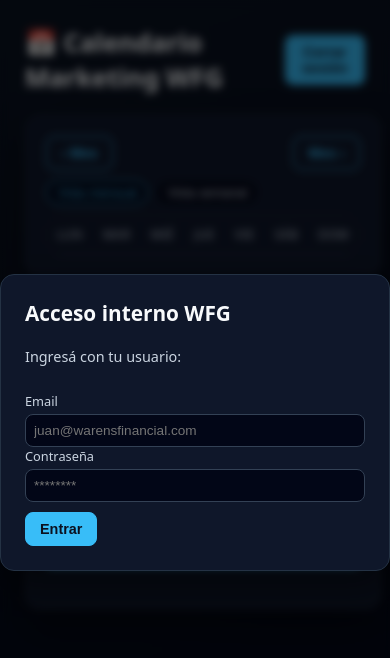
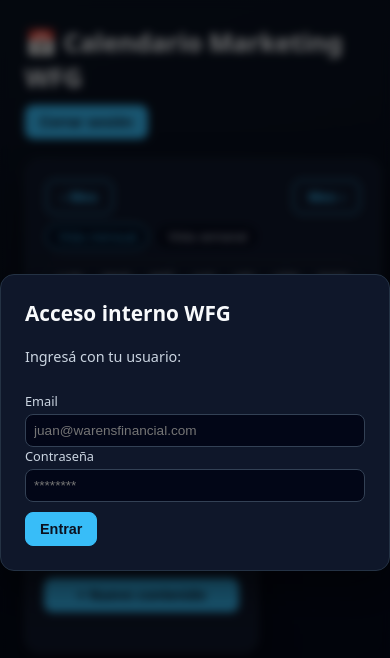
Before and after one commit to juanignaciozaffalon-ops/calendario-wfg-supabase, a website: page public/index.html in a window 390 px wide. Drawn offline with Linux system fonts and the light colour scheme.

```diff
--- a/public/index.html
+++ b/public/index.html
@@ -141,7 +141,7 @@
        APP
     ========================== */
     .app {
-      max-width: 1300px;
+      max-width: 1400px;
       margin: 0 auto;
       padding: 25px;
       display: flex;
@@ -154,6 +154,7 @@
       justify-content: space-between;
       align-items: center;
       gap: 10px;
+      flex-wrap: wrap;
     }
 
     .app-title {
@@ -161,22 +162,19 @@
       font-weight: bold;
     }
 
+    /* ==========================
+       LAYOUT CALENDARIO + PANEL
+       (FLEX EN LUGAR DE GRID)
+    ========================== */
     .calendar-container {
-      display: grid;
-      grid-template-columns: 2fr 1.2fr;
+      display: flex;
+      align-items: flex-start;
       gap: 20px;
     }
 
-    @media (max-width: 900px) {
-      .calendar-container {
-        grid-template-columns: 1fr;
-      }
-    }
-
-    /* ==========================
-       CALENDARIO
-    ========================== */
     .calendar {
+      flex: 1 1 auto;
+      min-width: 0;
       background: #0f172a;
       border: 1px solid var(--border);
       padding: 20px;
@@ -184,6 +182,32 @@
       box-shadow: var(--shadow);
     }
 
+    .side-panel {
+      flex: 0 0 340px;          /* ancho fijo cómodo */
+      max-width: 340px;
+      background: #0f172a;
+      border: 1px solid var(--border);
+      border-radius: var(--radius);
+      padding: 18px;
+      box-shadow: var(--shadow);
+      display: flex;
+      flex-direction: column;
+      gap: 10px;
+    }
+
+    @media (max-width: 1100px) {
+      .calendar-container {
+        flex-direction: column;
+      }
+      .side-panel {
+        flex: 1 1 auto;
+        max-width: 100%;
+      }
+    }
+
+    /* ==========================
+       CONTROLES CALENDARIO
+    ========================== */
     .calendar-controls {
       display: flex;
       justify-content: space-between;
@@ -302,9 +326,7 @@
       border-left-color: #eab308;
     }
 
-    /* ==========================
-       VISTA SEMANAL
-    ========================== */
+    /* VISTA SEMANAL */
     .week-grid {
       display: grid;
       grid-template-columns: repeat(7, 1fr);
@@ -334,20 +356,7 @@
       gap: 4px;
     }
 
-    /* ==========================
-       PANEL DERECHO
-    ========================== */
-    .side-panel {
-      background: #0f172a;
-      border: 1px solid var(--border);
-      border-radius: var(--radius);
-      padding: 18px;
-      box-shadow: var(--shadow);
-      display: flex;
-      flex-direction: column;
-      gap: 10px;
-    }
-
+    /* PANEL DERECHO INTERIOR */
     .filters {
       margin: 8px 0 10px;
       display: flex;
@@ -409,9 +418,7 @@
       color: #fef9c3;
     }
 
-    /* ==========================
-       MODAL
-    ========================== */
+    /* MODAL */
     .modal-backdrop {
       display: none;
       position: fixed;
@@ -449,9 +456,7 @@
 
 <body>
 
-<!-- =========================================
-     LOGIN
-========================================= -->
+<!-- LOGIN -->
 <div class="login-overlay" id="login-overlay">
   <div class="login-card">
     <div class="login-title">Acceso interno WFG</div>
@@ -475,17 +480,10 @@
   </div>
 </div>
 
-
-<!-- =========================================
-     APP UI
-========================================= -->
 <div class="app">
   <div class="app-header">
     <div class="app-title">📅 Calendario Marketing WFG</div>
-
-    <div>
-      <button class="btn" id="logout-btn">Cerrar sesión</button>
-    </div>
+    <button class="btn" id="logout-btn">Cerrar sesión</button>
   </div>
 
   <div class="calendar-container">
@@ -557,10 +555,7 @@
   </div>
 </div>
 
-
-<!-- =========================================
-     MODAL EVENTO
-========================================= -->
+<!-- MODAL -->
 <div class="modal-backdrop" id="modal-backdrop">
   <div class="modal">
     <div class="modal-title" id="modal-title">Nuevo evento</div>
@@ -612,10 +607,6 @@
   </div>
 </div>
 
-
-<!-- =========================================
-     JS APP
-========================================= -->
 <script>
 const API_BASE = "/api";
 
@@ -637,7 +628,7 @@
 
 let draggedEventId = null;
 
-/* ========== LOGIN ========== */
+/* ===== LOGIN ===== */
 const loginOverlay = document.getElementById("login-overlay");
 const loginForm = document.getElementById("login-form");
 const loginError = document.getElementById("login-error");
@@ -680,14 +671,14 @@
   location.reload();
 });
 
-/* ========== HELPERS ========== */
+/* ===== HELPERS ===== */
 function formatDateKey(date) {
   return `${date.getFullYear()}-${String(date.getMonth()+1).padStart(2,"0")}-${String(date.getDate()).padStart(2,"0")}`;
 }
 
 function evTimeToInput(t) {
   if (!t) return "";
-  return t.slice(0, 5); // "09:00:00" → "09:00"
+  return t.slice(0, 5);
 }
 
 function matchesFilters(ev) {
@@ -720,7 +711,7 @@
   return d;
 }
 
-/* ========== CALENDARIO BASE ========== */
+/* ===== CALENDARIO BASE ===== */
 function initCalendar() {
   const now = new Date();
   state.currentMonth = new Date(now.getFullYear(), now.getMonth(), 1);
@@ -932,7 +923,7 @@
   }
 }
 
-/* ========== PANEL DERECHO ========== */
+/* ===== PANEL DERECHO ===== */
 function renderSidePanel() {
   if (!state.selectedDate) return;
 
@@ -968,28 +959,24 @@
     const actions = document.createElement("div");
     actions.className = "event-actions";
 
-    // Botón marcar posteado / pendiente
     const postedBtn = document.createElement("button");
     postedBtn.className = "btn-posted btn";
     postedBtn.textContent = ev.posted ? "✓ Posteado" : "✓ Marcar posteado";
     postedBtn.onclick = () => togglePosted(ev.id);
     actions.appendChild(postedBtn);
 
-    // Duplicar
     const dupBtn = document.createElement("button");
     dupBtn.className = "btn-secondary btn";
     dupBtn.textContent = "Duplicar";
     dupBtn.onclick = () => duplicateEvent(ev);
     actions.appendChild(dupBtn);
 
-    // Edit
     const editBtn = document.createElement("button");
     editBtn.className = "btn-secondary btn";
     editBtn.textContent = "Editar";
     editBtn.onclick = () => openModal(key, ev);
     actions.appendChild(editBtn);
 
-    // Delete solo admin
     if (state.user && state.user.role === "admin") {
       const delBtn = document.createElement("button");
       delBtn.className = "btn-danger btn";
@@ -1003,7 +990,7 @@
   }
 }
 
-/* ========== MODAL & CRUD ========== */
+/* ===== MODAL & CRUD ===== */
 const modalBackdrop = document.getElementById("modal-backdrop");
 const fieldDate = document.getElementById("field-date");
 const fieldTime = document.getElementById("field-time");
@@ -1044,7 +1031,7 @@
   fieldPlatform.value = ev.platform || "";
   fieldNotes.value = ev.notes || "";
 
-  state.editingEventId = null; // se guarda como nuevo
+  state.editingEventId = null;
 }
 
 document.getElementById("modal-save").onclick = async () => {
@@ -1109,7 +1096,7 @@
   await loadEventsForMonth();
 }
 
-/* ========== DRAG & DROP ========== */
+/* ===== DRAG & DROP ===== */
 function handleDragStart(e) {
   const id = e.currentTarget.dataset.eventId;
   draggedEventId = id;
@@ -1139,7 +1126,7 @@
   draggedEventId = null;
 }
 
-/* ========== FILTROS ========== */
+/* ===== FILTROS ===== */
 const searchInput = document.getElementById("search-input");
 const filterType = document.getElementById("filter-type");
 const filterPlatform = document.getElementById("filter-platform");
@@ -1173,7 +1160,7 @@
   renderSidePanel();
 });
 
-/* ========== BOTÓN NUEVO EVENTO DESDE PANEL ========== */
+/* ===== NUEVO EVENTO DESDE PANEL ===== */
 document.getElementById("new-event-btn").addEventListener("click", () => {
   const date = state.selectedDate || new Date();
   openModal(formatDateKey(date));
```
